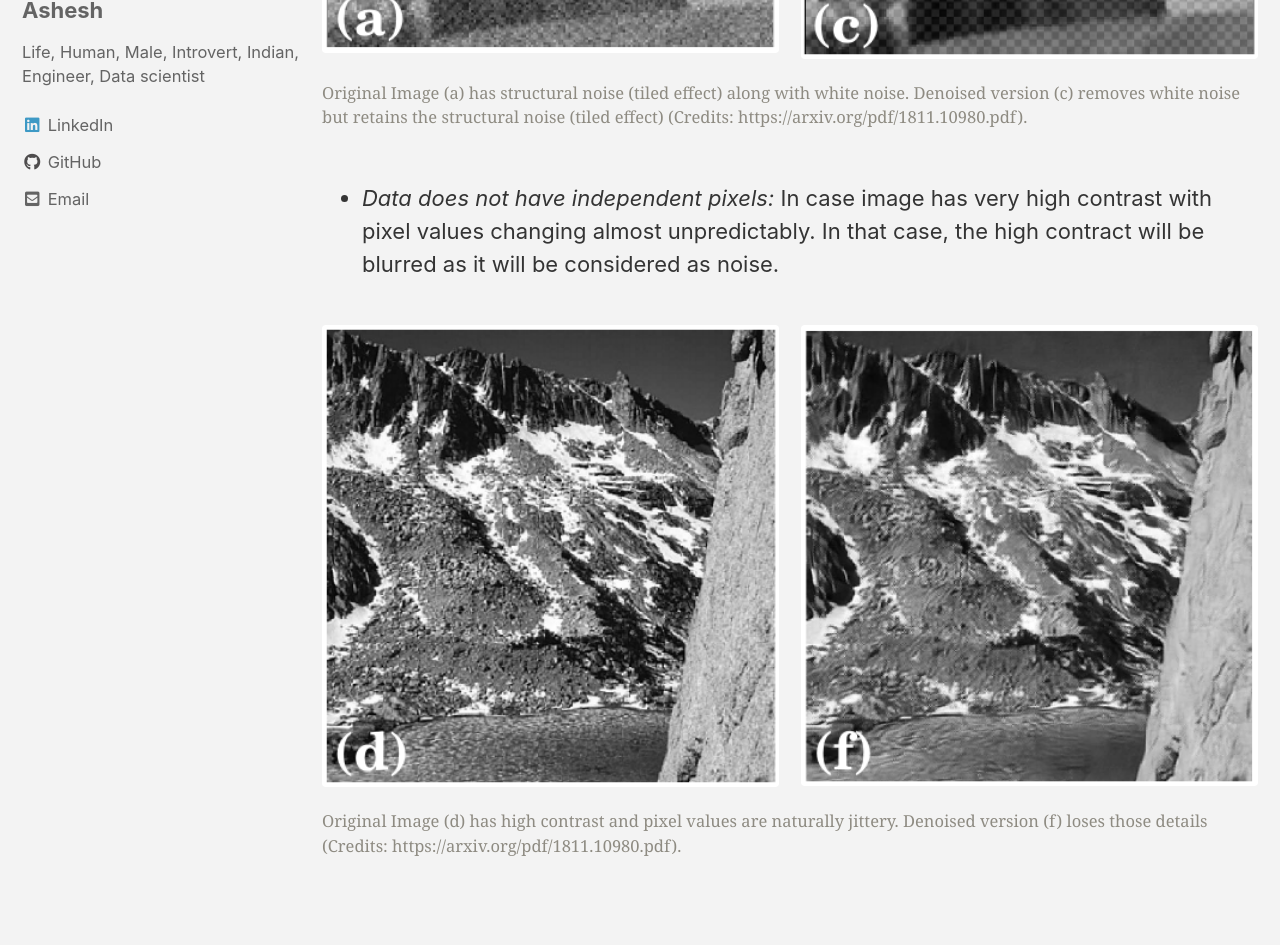
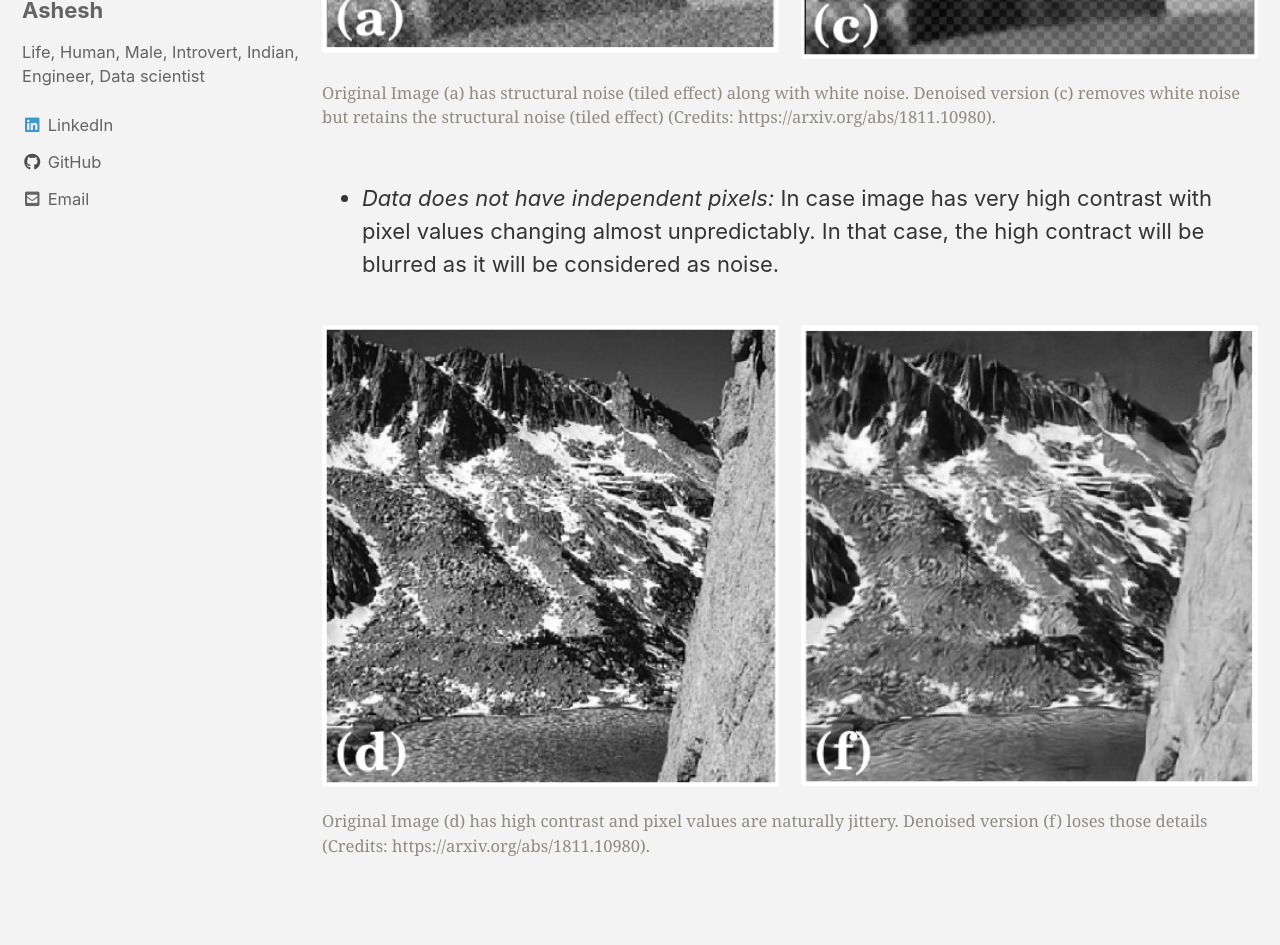
Before and after one commit to ashesh-0/ashesh.github.io, a Jekyll site: the page built from _pages/noise_to_void.md, in a window 1280 px wide and 1400 px high, scrolled down 1887 px. Shown: the part 235-1180 px from the top of the window. Built offline with Jekyll 4.4.1, drawn with Linux system fonts in a browser that asks for light colours; cached includes are drawn as plain includes; part of the change alters nothing that is shown.

Commit message:
noise to void

```diff
--- a/_pages/noise_to_void.md
+++ b/_pages/noise_to_void.md
@@ -8,11 +8,11 @@ header:
     overlay_image: /assets/images/noise_to_void_bkg.png
     overlay_filter: 0.5
     # image_description: My learnings at Qplum- 3 years zipped into a 10 min read
-    caption: "Source: [**arXiv**](https://arxiv.org/pdf/1811.10980.pdf)"
+    caption: "Source: [**arXiv**](https://arxiv.org/abs/1811.10980)"
 
 ---
 ## Super Short Description
-* [Paper Link](https://arxiv.org/pdf/1811.10980.pdf)
+* [Paper Link](https://arxiv.org/abs/1811.10980)
 * This paper denoises an image. Novelty of the paper is its ability to train the network without denoised data. Model is trained with a set of images in which some of the images may be clear and some may be noisy. It achieves it by learning to predict a pixel from its neighbouring pixels. In expectation, what the network predicts will be devoid of unstructured noise and therefore it does such a nice job at denoising.
 
 ## Brief Description of Main Ideas
@@ -27,12 +27,12 @@ As discussed above, the network has to take as input an image patch whose centra
 <figure class="half">
     <a href="/assets/images/noise_to_void_orig2.png"><img src="/assets/images/noise_to_void_orig2.png"></a>
     <a href="/assets/images/noise_to_void_den2.png"><img src="/assets/images/noise_to_void_den2.png"></a>
-    <figcaption> Original Image (a) has structural noise (tiled effect) along with white noise. Denoised version (c) removes white noise but retains the structural noise (tiled effect) (Credits: https://arxiv.org/pdf/1811.10980.pdf).</figcaption>
+    <figcaption> Original Image (a) has structural noise (tiled effect) along with white noise. Denoised version (c) removes white noise but retains the structural noise (tiled effect) (Credits: https://arxiv.org/abs/1811.10980).</figcaption>
 </figure>
 
 * *Data does not have independent pixels:* In case image has very high contrast with pixel values changing almost unpredictably. In that case, the high contract will be blurred as it will be considered as noise.
 <figure class="half">
     <a href="/assets/images/noise_to_void_orig.png"><img src="/assets/images/noise_to_void_orig.png"></a>
     <a href="/assets/images/noise_to_void_den.png"><img src="/assets/images/noise_to_void_den.png"></a>
-    <figcaption> Original Image (d) has high contrast and pixel values are naturally jittery. Denoised version (f) loses those details (Credits: https://arxiv.org/pdf/1811.10980.pdf).</figcaption>
+    <figcaption> Original Image (d) has high contrast and pixel values are naturally jittery. Denoised version (f) loses those details (Credits: https://arxiv.org/abs/1811.10980).</figcaption>
 </figure>
```
